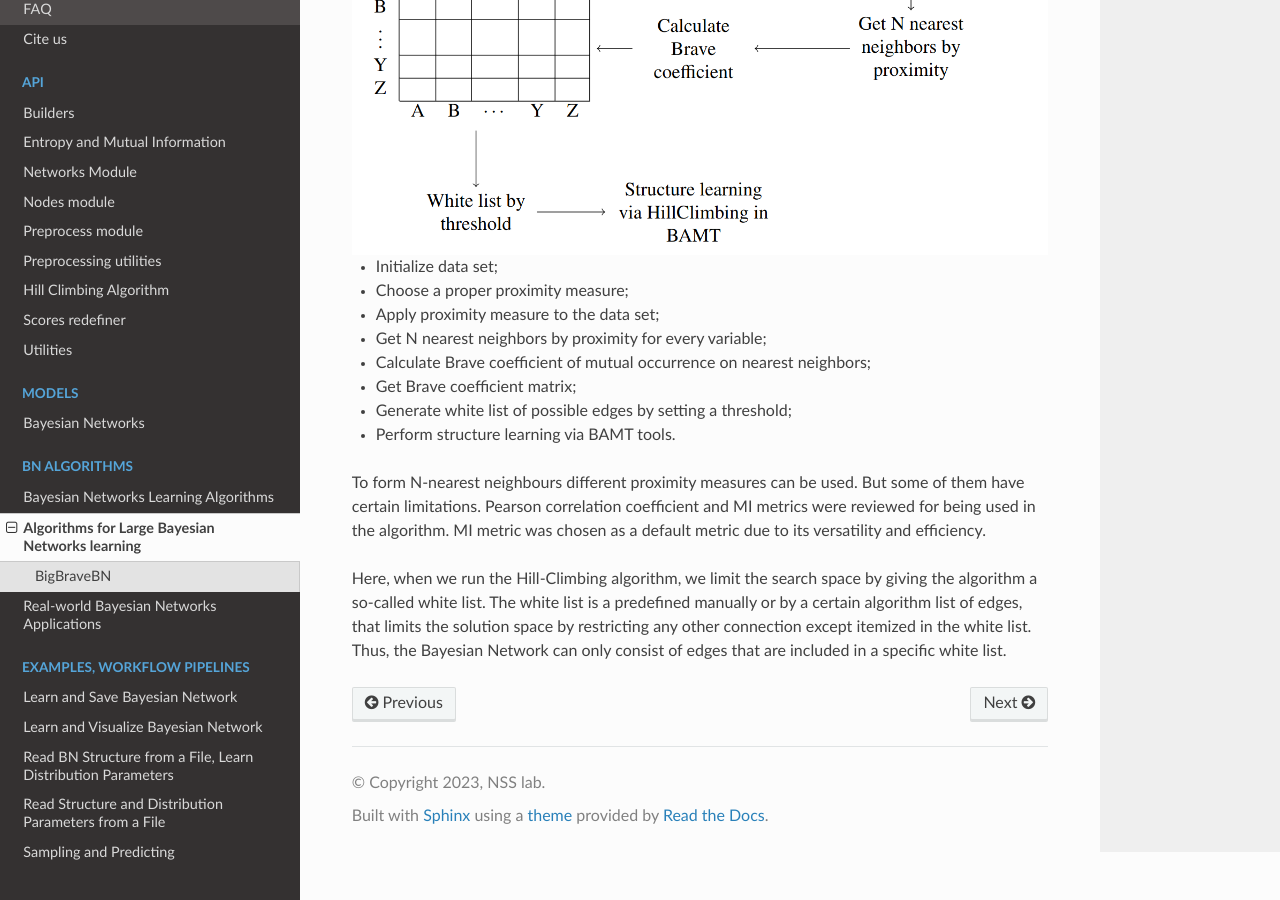
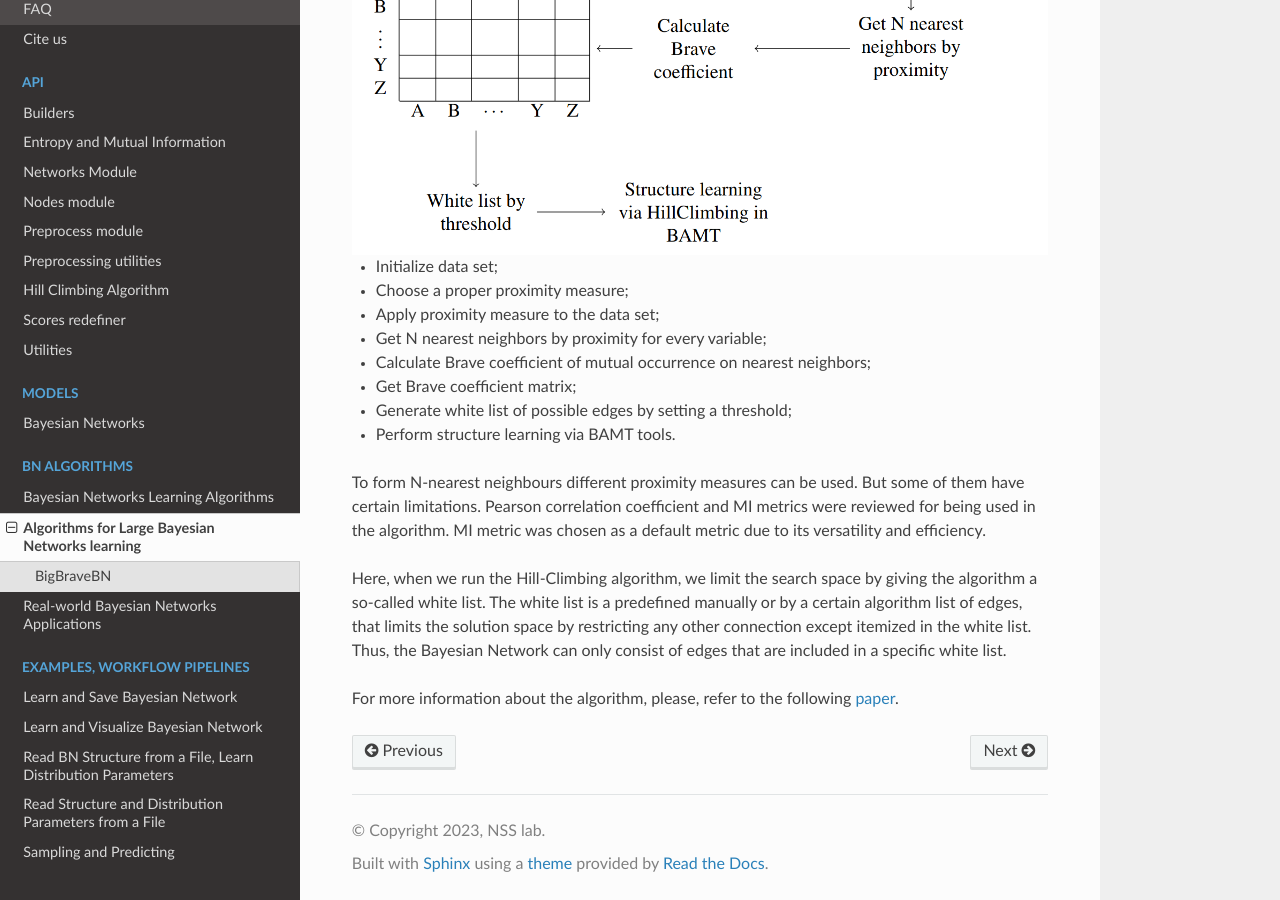
Before and after one commit to aimclub/BAMT, a Sphinx documentation site: the page built from docs/source/bnalgs/big_bns.rst, in a window 1280 px wide and 900 px high, scrolled down 1012 px. Built offline with Sphinx 7.4.7 and the Read the Docs theme 2.0.0, drawn with Linux system fonts in a browser that asks for light colours.

Commit message:
added article on big bns

```diff
--- a/docs/source/bnalgs/big_bns.rst
+++ b/docs/source/bnalgs/big_bns.rst
@@ -52,3 +52,5 @@ MI metric was chosen as a default metric due to its versatility and efficiency.
 Here, when we run the Hill-Climbing algorithm, we limit the search space by giving the algorithm a so-called white list.
 The white list is a predefined manually or by a certain algorithm list of edges, that limits the solution space by restricting any other connection except itemized in the white list.
 Thus, the Bayesian Network can only consist of edges that are included in a specific white list.
+
+For more information about the algorithm, please, refer to the following `paper <https://www.sciencedirect.com/science/article/pii/S1877050922016945>`__.
```
